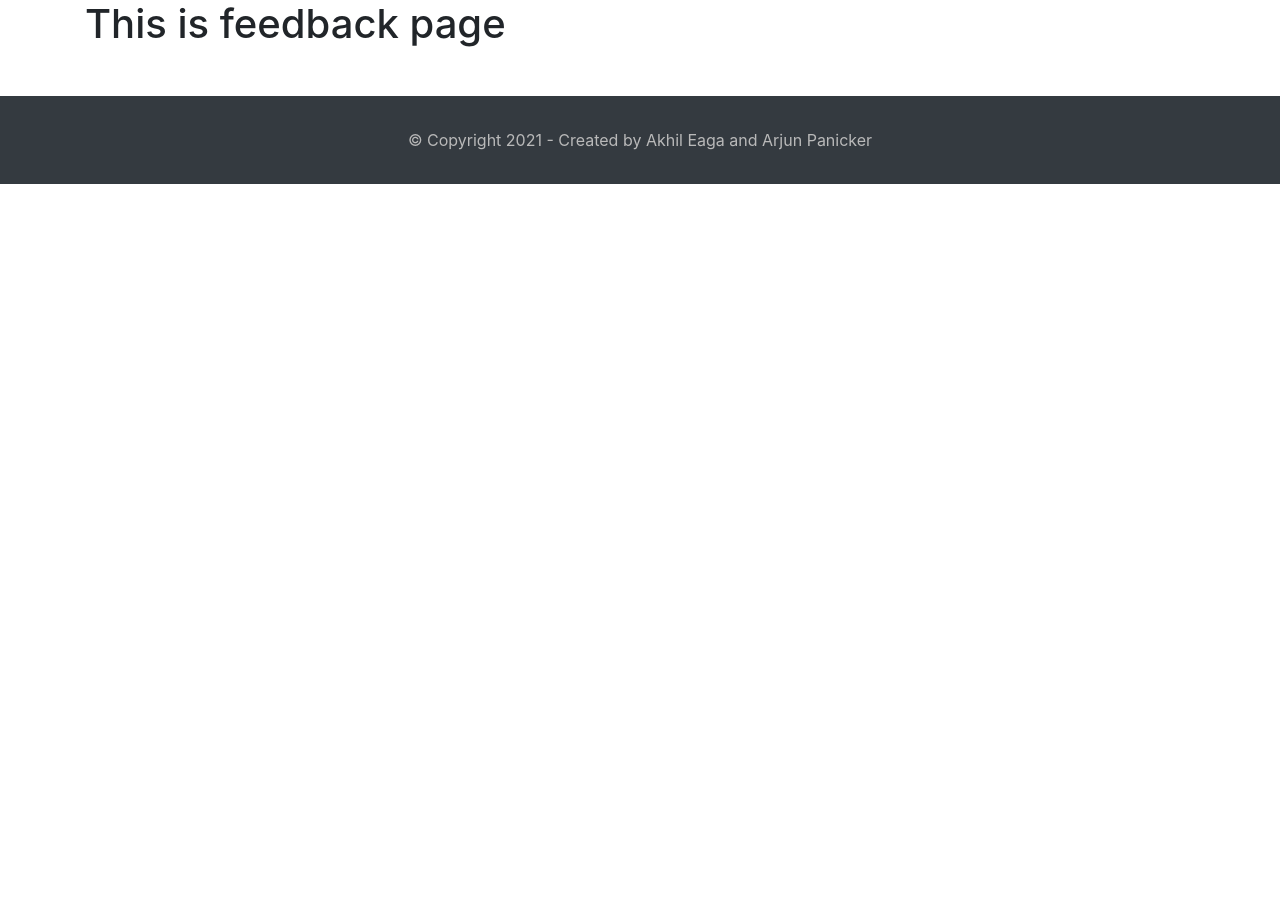
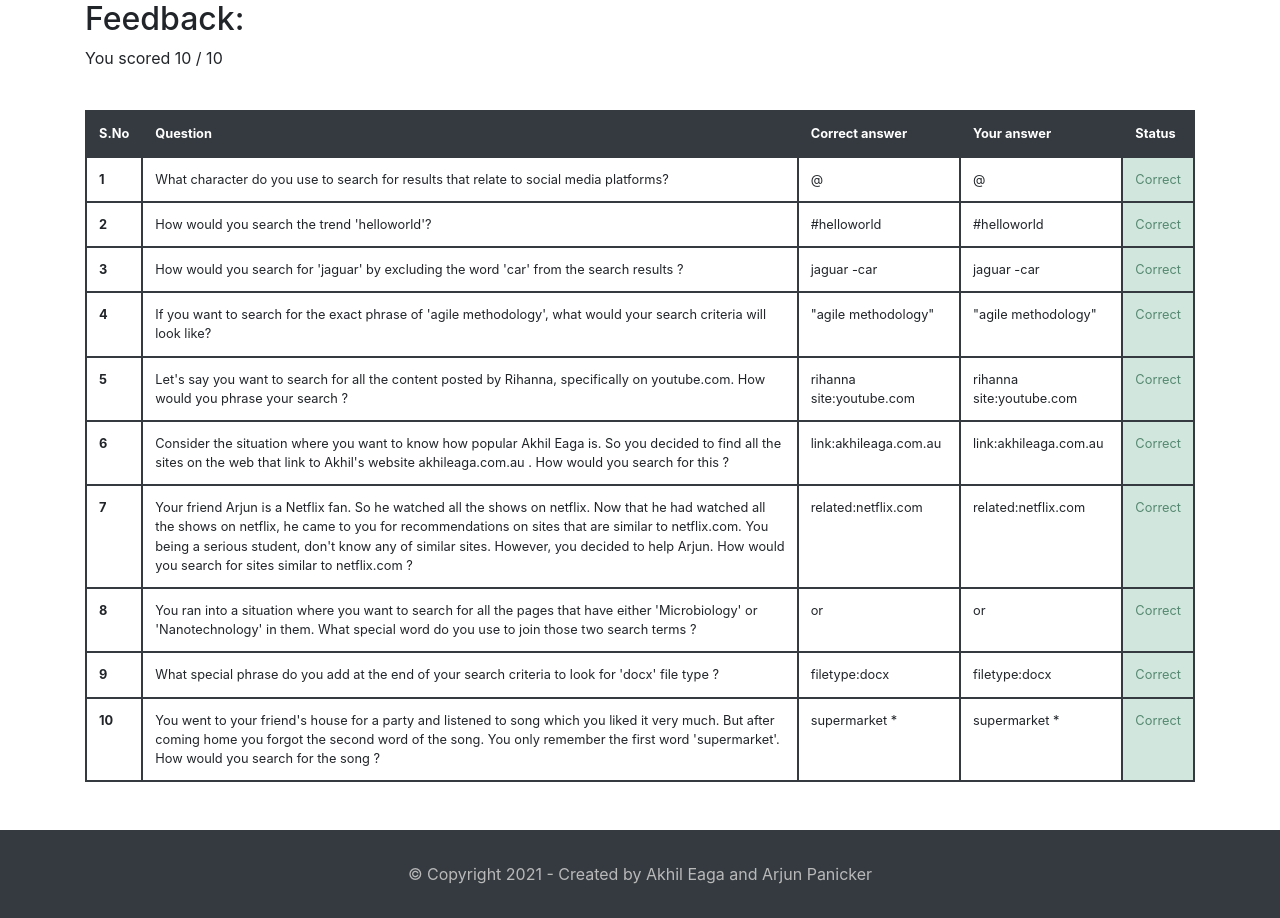
Before and after one commit to Akhil-Eaga/hyper-search-web-application, a Flask app: page /feedback in a window 1280 px wide. Shown: the part 74-992 px from the top of the page. Before the commit the page ends 258 px from the top, so only its background shows below. Run offline with Flask 2, Linux system fonts and the light colour scheme; a user stored in the database is signed in; some libraries are stand-ins or nearby versions.

Commit message:
Feedback page content and styling implemented

```diff
--- a/app.py
+++ b/app.py
@@ -172,25 +172,54 @@ def exercises():
 @login_required
 def quiz():
     form = QuizForm()
-    answer = "Nothing selected"
     if form.validate_on_submit():
-        # answer = form.question1.data + " " + form.question2.data
-        # flash(answer)
-        # return render_template("quiz.html", form = form, page_title = "Quiz", name = current_user.username.lower().capitalize())
-        # -------------- SEE IF A CONFIRMATION MODAL CAN BE BROUGHT UP IN THIS PAGE -------------------
         answers = [form.question1.data, form.question2.data, form.question3.data, form.question4.data, form.question5.data, form.question6.data, form.question7.data, form.question8.data, form.question9.data, form.question10.data]
-        # SAVE THE DATA INTO THE DATABASE
+
+        # __sep__ is used as the separator to join the answers into a string
+        answers = "__sep__".join(answers)
+        # user = User.query.filter_by(username = current_user.username).first()
+        user = User.query.get(current_user.id)
+        user.quiz_answers = answers
+        db.session.add(user)
+        db.session.commit()
         return redirect(url_for('feedback'))
     else:
         if(len(list(form.errors.values())) > 0):
             flash(list(form.errors.values())[0][0])
 
-    return render_template("quiz.html", form = form, page_title = "Quiz", name = current_user.username.lower().capitalize())
+    return render_template("quiz.html", form = form, page_title = "Quiz", name = current_user.username.lower().capitalize(), quiz_progress = current_user.quiz_answers.split("__sep__"))
 
 @app.route('/feedback')
 @login_required
 def feedback():
-    return render_template("feedback.html", page_title = "Feedback", name = current_user.username.lower().capitalize())
+    # question labels
+    question1_label = "1. What character do you use to search for results that relate to social media platforms?"
+    question2_label = "2. How would you search the trend 'helloworld'?"
+    question3_label = "3. How would you search for 'jaguar' by excluding the word 'car' from the search results ?"
+    question4_label = "4. If you want to search for the exact phrase of 'agile methodology', what would your search criteria will look like?"
+    question5_label = "5. Let's say you want to search for all the content posted by Rihanna, specifically on youtube.com. How would you phrase your search ?"
+    question6_label = "6. Consider the situation where you want to know how popular Akhil Eaga is. So you decided to find all the sites on the web that link to Akhil's website akhileaga.com.au . How would you search for this ?"
+    question7_label = "7. Your friend Arjun is a Netflix fan. So he watched all the shows on netflix. Now that he had watched all the shows on netflix, he came to you for recommendations on sites that are similar to netflix.com. You being a serious student, don't know any of similar sites. However, you decided to help Arjun. How would you search for sites similar to netflix.com ?"
+    question8_label = "8. You ran into a situation where you want to search for all the pages that have either 'Microbiology' or 'Nanotechnology' in them. What special word do you use to join those two search terms ?"
+    question9_label = "9. What special phrase do you add at the end of your search criteria to look for 'docx' file type ?"
+    question10_label = "10. You went to your friend's house for a party and listened to song which you liked it very much. But after coming home you forgot the second word of the song. You only remember the first word 'supermarket'. How would you search for the song ?"
+
+    question_labels = [question1_label, question2_label, question3_label, question4_label, question5_label, question6_label, question7_label, question8_label, question9_label, question10_label]
+
+    user_answers = User.query.get(current_user.id).quiz_answers
+    user_answers = user_answers.lower().split("__sep__")
+    actual_answers = ["@", "#helloworld", "jaguar -car", '"agile methodology"', "rihanna site:youtube.com", "link:akhileaga.com.au", "related:netflix.com", "or", "filetype:docx", "supermarket *"]
+
+    score = 0
+    boolean_score = []
+    for index in range(len(user_answers)):
+        if user_answers[index] == actual_answers[index]:
+            score = score + 1
+            boolean_score.append("Correct")
+        else:
+            boolean_score.append("Wrong")
+
+    return render_template("feedback.html", page_title = "Feedback", name = current_user.username.lower().capitalize(), user_answers = user_answers, actual_answers = actual_answers, score = score, boolean_score = boolean_score, question_labels = question_labels)
 
 @app.route('/<page_name>')
 def error(page_name):
--- a/static/css/feedbackpage.css
+++ b/static/css/feedbackpage.css
@@ -0,0 +1,30 @@
+table {
+    border: 2px solid #343A40;
+    color: #343A40;
+    font-size: 0.8rem;
+}
+
+th {
+    background-color: #343A40;
+    color: white;
+    border: 2px solid #343A40;
+}
+
+td {
+    border: 2px solid #343A40;
+}
+
+.question-number {
+    font-weight: bold;
+}
+
+.status-correct {
+    background-color: #D1E7DD;
+    color: #568871;
+
+}
+
+.status-wrong {
+    background-color: #F8D7DA;
+    color: #ac545c;
+}
--- a/templates/feedback.html
+++ b/templates/feedback.html
@@ -6,8 +6,36 @@
 
 
 {% block content %}
+
+<!-- if the test is complete show this container -->
 <div class="container">
-    <h1>This is feedback page</h1>
+    <h2>Feedback:</h2>
+    <p>You scored {{score}} / 10</p>
+
+    <br>
+
+    <table class="table">
+        <tr>
+            <th>S.No</th>
+            <th>Question</th>
+            <th>Correct answer</th>
+            <th>Your answer</th>
+            <th>Status</th>
+        </tr>
+        {% for i in range(0, 10) %}
+        <tr>
+            <td class="question-number">{{i + 1}}</td>
+            <td class="question-label">{{question_labels[i][3:]}}</td>
+            <td class="actual-answer">{{actual_answers[i]}}</td>
+            <td class="your-answer">{{user_answers[i]}}</td>
+            {% if boolean_score[i] == "Correct" %}
+            <td class="status status-correct">{{boolean_score[i]}}</td>
+            {% else %}
+            <td class="status status-wrong">{{boolean_score[i]}}</td>
+            {% endif %}
+        </tr>
+        {% endfor %}
+    </table>
 </div>
 
 {% endblock %}
```
Also changed, not shown: static/css/quizpage.css (+10 -1 lines), templates/quiz.html (+12 -1 lines), database.db.
